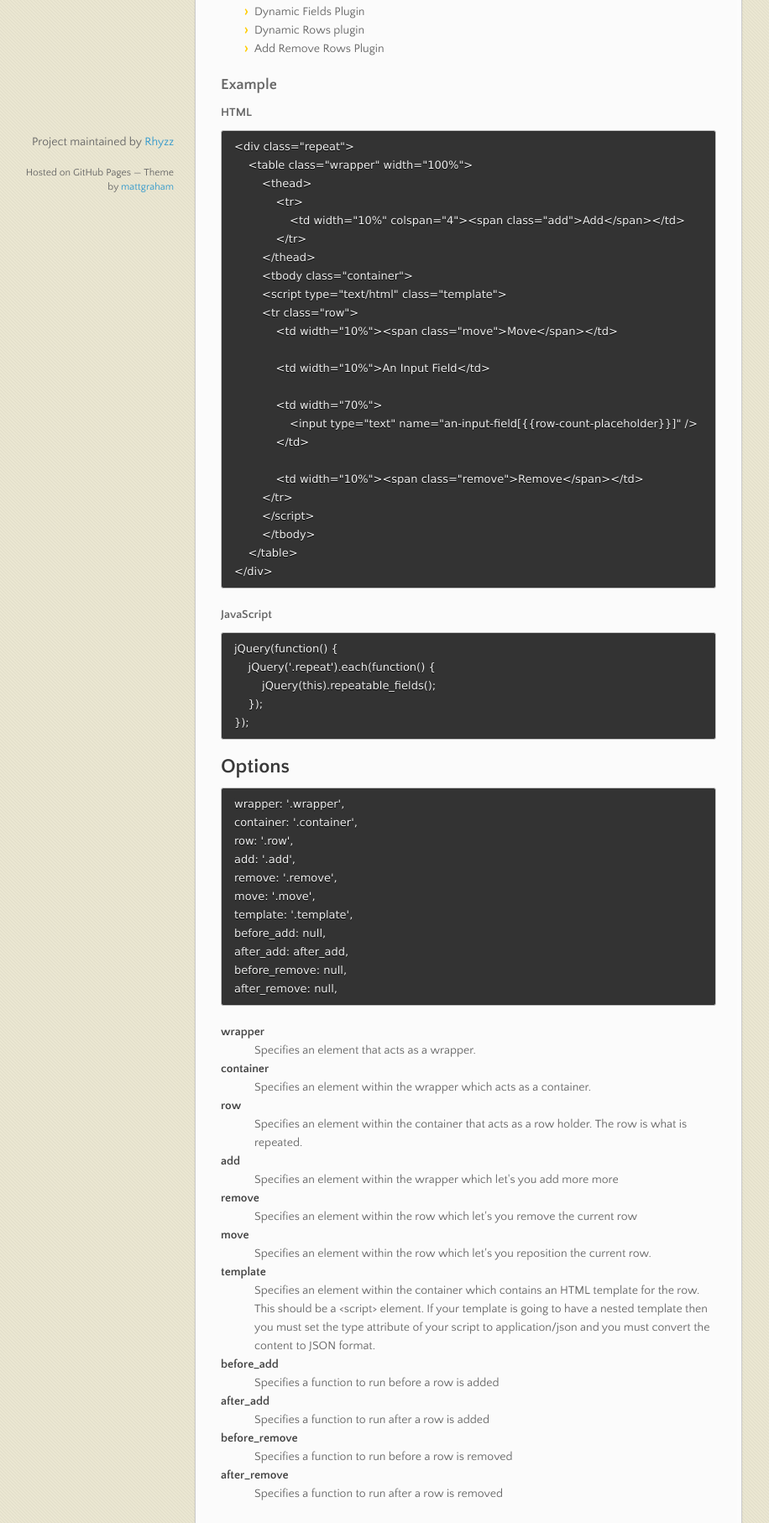
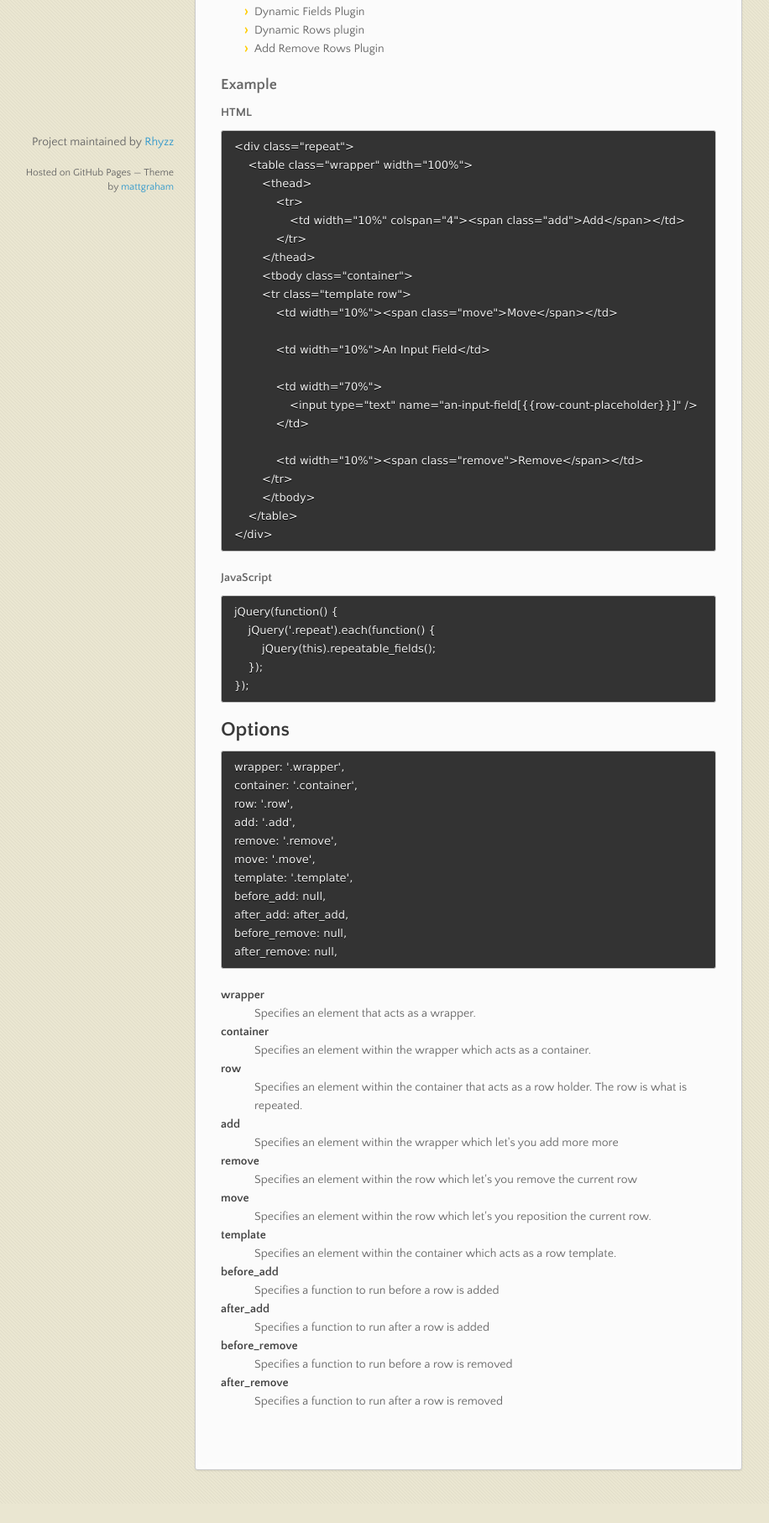
Before and after one commit to Rhyzz/repeatable-fields, a plain HTML site: page index.html in a window 1280 px wide. Shown: the part 529-2343 px from the top of the page at 84% size, without its empty margins (83-999 px from the left). After the commit the page ends 2320 px from the top, so only its background shows below. Drawn offline with nearby package versions, Linux system fonts and the light colour scheme.

```diff
--- a/index.html
+++ b/index.html
@@ -73,8 +73,7 @@
             &lt;/tr&gt;
         &lt;/thead&gt;
         &lt;tbody class="container"&gt;
-        &lt;script type="text/html" class="template"&gt;
-        &lt;tr class="row"&gt;
+        &lt;tr class="template row"&gt;
             &lt;td width="10%"&gt;&lt;span class="move"&gt;Move&lt;/span&gt;&lt;/td&gt;
 
             &lt;td width="10%"&gt;An Input Field&lt;/td&gt;
@@ -85,7 +84,6 @@
 
             &lt;td width="10%"&gt;&lt;span class="remove"&gt;Remove&lt;/span&gt;&lt;/td&gt;
         &lt;/tr&gt;
-        &lt;/script&gt;
         &lt;/tbody&gt;
     &lt;/table&gt;
 &lt;/div&gt;
@@ -137,9 +135,7 @@
 <dd>Specifies an element within the row which let's you reposition the current row.</dd>
 
 <dt>template</dt>
-<dd>Specifies an element within the container which contains an HTML template for the row. This should be a &lt;script&gt; element. If your template is going to have a nested template
-then you must set the type attribute of your script to application/json and you must convert the content to JSON format.
-</dd>
+<dd>Specifies an element within the container which acts as a row template.</dd>
 
 <dt>before_add</dt>
 <dd>Specifies a function to run before a row is added</dd>
```
Also changed, not shown: params.json (+1 -1 lines).
